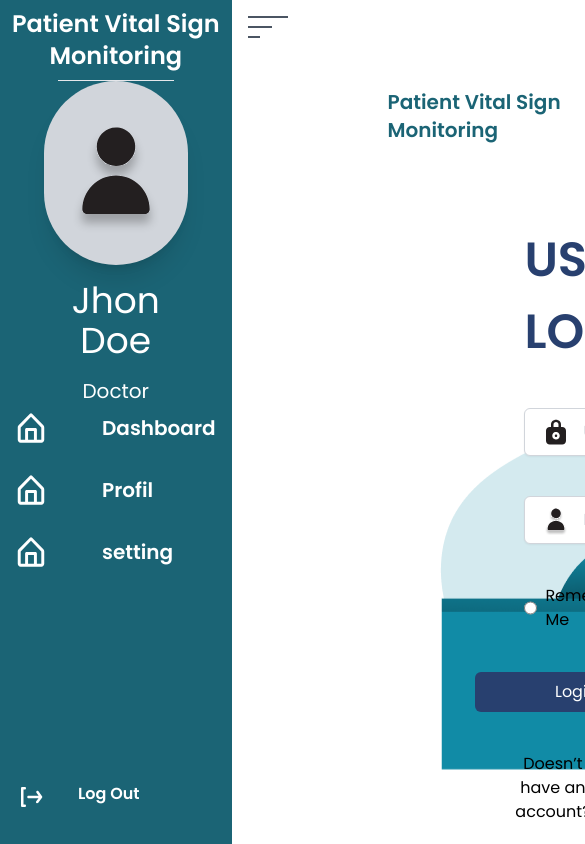
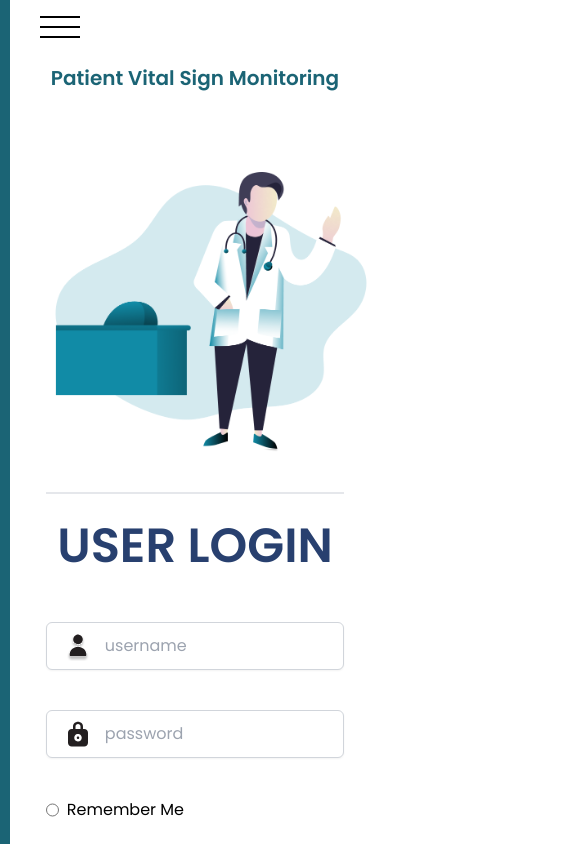
Before and after one commit to Aditkw43/System-Monitoring-Covid, a Vue app: page /dashboard/setting in a window 390 px wide. Shown: the top 844 px of the page, 585 px wide, since content can reach past the window. Built offline with nearby package versions, Linux system fonts and the light colour scheme; what prettier-plugin-tailwindcss would draw is missing.

Commit message:
integration authentication and fixing responsive mobile

```diff
--- a/src/components/Input/Input.vue
+++ b/src/components/Input/Input.vue
@@ -11,10 +11,10 @@
       </div>
       <div>
         <input
-          type="text"
-          class="focus:outline-none"
-          name="username"
-          id="username"
+          :type="typeInput"
+          class="w-full focus:outline-none"
+          :name="name"
+          id="input-component"
           autocomplete="off"
           :placeholder="placeholder"
           @input="(e) => $emit('input', e)"
@@ -52,6 +52,14 @@ export default {
       type: Boolean,
       default: false,
     },
+    name: {
+      type: String,
+      default: "username",
+    },
+    typeInput: {
+      type: String,
+      default: "",
+    },
   },
   components: {
     LockIcon,
--- a/src/layout/Container/Container.vue
+++ b/src/layout/Container/Container.vue
@@ -1,7 +1,7 @@
 <template>
   <div class="flex gap-4">
     <Sidebar />
-    <main class="w-full p-10">
+    <main class="w-full p-4 lg:p-10">
       <transition name="fade">
         <router-view></router-view>
       </transition>
--- a/src/layout/Sidebar/Sidebar.vue
+++ b/src/layout/Sidebar/Sidebar.vue
@@ -1,29 +1,33 @@
 <template>
   <div
     :class="[
-      'flex h-[100vh] w-[400px] gap-4 text-white transition-margin duration-500 ease-in-out',
-      isActive ? '' : '-ml-[270px]',
+      'flex h-[100vh] w-full gap-4 text-white transition-margin duration-500 ease-in-out lg:relative lg:w-[400px]',
+      isActive ? 'fixed' : 'absolute -ml-[380px] lg:-ml-[265px]',
     ]"
   >
-    <div class="flex h-full w-10/12 flex-col justify-between bg-sapphire pb-6">
-      <div class="center flex h-4/6 flex-col justify-around">
+    <div
+      class="flex h-full w-full flex-col items-center justify-between bg-sapphire p-0 lg:w-10/12 lg:pb-6"
+    >
+      <div
+        class="center mt-8 flex h-full flex-col justify-around lg:m-0 lg:h-4/6"
+      >
         <div class="mt-2 text-2xl">
           <h1 class="mb-2 text-center font-semibold">
             Patient Vital Sign Monitoring
           </h1>
           <hr class="m-auto w-6/12" />
         </div>
-        <div class="flex flex-col gap-4 px-11 text-center">
+        <div class="flex flex-col gap-4 text-center">
           <div
-            class="flex items-center justify-center rounded-full bg-gray-300 py-8 shadow-xl"
+            class="m-auto flex w-6/12 items-center justify-center rounded-full bg-gray-300 py-8 shadow-xl lg:w-8/12"
           >
-            <PersonIcon width="120" height="120" />
+            <PersonIcon width="100" height="100" />
           </div>
           <h1 class="text-4xl">Jhon Doe</h1>
           <p class="text-xl">Doctor</p>
         </div>
-        <div class="">
-          <ul class="flex flex-col gap-4 text-xl font-semibold">
+        <div>
+          <ul class="flex flex-col justify-center gap-4 text-xl font-semibold">
             <li
               v-for="(item, index) in menu"
               :key="index"
@@ -36,7 +40,7 @@
                 width="30"
                 height="30"
                 fill="#fff"
-                :class="[{ 'absolute right-2': !isActive }]"
+                :class="[{ 'right-2 lg:absolute': !isActive }]"
               />
               <span>{{ item.name }}</span>
             </li>
@@ -46,27 +50,34 @@
 
       <div
         class="relative flex cursor-pointer gap-8 py-2 px-4 font-semibold hover:bg-black/30"
+        @click="logout()"
       >
         <logoutIcon
           width="30"
           height="30"
-          :class="[{ 'absolute right-2 top-1': !isActive }]"
+          :class="[{ 'right-2 top-1 lg:absolute': !isActive }]"
           fill="#fff"
         />
         <span>Log Out</span>
       </div>
     </div>
-    <div @click="handleClickNav()" class="mt-4 cursor-pointer space-y-2">
-      <div class="h-0.5 w-10 bg-gray-600"></div>
+    <div
+      @click="handleClickNav()"
+      :class="[
+        'fixed top-0 mt-4 cursor-pointer space-y-2 lg:static',
+        isActive ? 'right-2' : 'left-10 lg:-right-12',
+      ]"
+    >
+      <div class="h-0.5 w-10 bg-black lg:bg-gray-600"></div>
       <div
         :class="[
-          'transition-slowest ease h-0.5 transform bg-gray-600 transition-width duration-1000',
+          'transition-slowest ease h-0.5 transform bg-black transition-width duration-1000 lg:bg-gray-600',
           isActive ? 'w-6' : 'w-10',
         ]"
       ></div>
       <div
         :class="[
-          'transition-slowest ease h-0.5 transform bg-gray-600 transition-width duration-1000',
+          'transition-slowest ease h-0.5 transform bg-black transition-width duration-1000 lg:bg-gray-600',
           isActive ? 'w-3' : 'w-10',
         ]"
       ></div>
@@ -90,7 +101,7 @@ export default {
   data() {
     return {
       menu,
-      isActive: true,
+      isActive: false,
     };
   },
   methods: {
@@ -108,6 +119,10 @@ export default {
         }
       }
     },
+    logout() {
+      localStorage.clear("token");
+      this.$router.push("/");
+    },
   },
 };
 </script>
--- a/src/pages/Home/Form/Form.vue
+++ b/src/pages/Home/Form/Form.vue
@@ -1,6 +1,9 @@
 <template>
-  <div class="w-6/12">
-    <div v-if="AUTH === 'login'" class="">
+  <div class="m-auto w-10/12 p-0 pb-10 lg:w-6/12 lg:pr-10">
+    <div
+      v-if="AUTH === 'login'"
+      class="mt-10 border-t-2 pt-4 lg:m-0 lg:border-none lg:p-0"
+    >
       <Login />
     </div>
     <div v-else>
--- a/src/pages/Home/Home.vue
+++ b/src/pages/Home/Home.vue
@@ -1,31 +1,60 @@
 <template>
-  <div>
+  <div class="max-w-[1440px]">
     <div
-      class="text-saphire mb-8 py-12 px-11 text-xl font-semibold text-sapphire"
+      class="text-saphire mb-8 flex items-center justify-center gap-4 text-center text-xl font-semibold text-sapphire lg:relative lg:inline lg:text-left"
     >
-      <h1>Patient Vital Sign Monitoring</h1>
+      <ChevronIcon
+        v-if="AUTH === 'register'"
+        class="initial lg:hidden"
+        width="20"
+        height="20"
+        position="left"
+        @click="toLogin()"
+      />
+      <h1 class="py-12 lg:px-11">Patient Vital Sign Monitoring</h1>
     </div>
     <div
       :class="[
-        'w-4xl flex h-[80vh] justify-end bg-no-repeat',
-        AUTH === 'login' ? 'bg-docktorIllustration' : 'bg-nurseIllustration',
+        'w-4xl h-[80vh] justify-end bg-no-repeat hover:bg-[10%] lg:flex',
+        // AUTH === 'login' ? 'bg-docktorIllustration' : 'bg-nurseIllustration',
       ]"
     >
+      <div class="block w-[100vw]">
+        <img
+          :src="AUTH === 'login' ? DocktorIllustration : NurseIllustration"
+          alt=""
+          class="w-auto"
+        />
+      </div>
       <Form />
     </div>
   </div>
 </template>
 
 <script>
-import { mapGetters } from "vuex";
+import { mapGetters, mapMutations } from "vuex";
 import Form from "./Form/Form.vue";
+import DocktorIllustration from "@/assets/images/docktor-illustration.png";
+import NurseIllustration from "@/assets/images/nurse-illustration.png";
+import ChevronIcon from "@/assets/svg/chevron-icon.vue";
+
 export default {
   name: "login-page",
   components: {
     Form,
+    ChevronIcon,
+  },
+  data() {
+    return {
+      DocktorIllustration,
+      NurseIllustration,
+    };
   },
   computed: {
     ...mapGetters(["AUTH"]),
+  },
+  methods: {
+    ...mapMutations(["toLogin"]),
   },
 };
 </script>
--- a/src/pages/Home/components/Login/Login.vue
+++ b/src/pages/Home/components/Login/Login.vue
@@ -1,20 +1,33 @@
 <template>
-  <div class="m-auto flex w-8/12 max-w-[450px] flex-col gap-10">
+  <div class="m-auto flex flex-col gap-10">
     <div class="text-center text-[48px] font-semibold text-indigo">
       <h1>USER LOGIN</h1>
     </div>
-    <Input :useIcon="true" placeholder="Username">
+
+    <Input
+      :useIcon="true"
+      name="username"
+      placeholder="username"
+      @input="(e) => handleInput(e)"
+    >
+      <PersonIcon width="30" height="30" />
+    </Input>
+
+    <Input
+      :useIcon="true"
+      name="password"
+      placeholder="password"
+      typeInput="password"
+      @input="(e) => handleInput(e)"
+    >
       <LockIcon width="30" height="30" />
-    </Input>
-    <Input :useIcon="true" placeholder="Password">
-      <PersonIcon width="30" height="30" />
     </Input>
 
     <div class="flex w-full justify-start gap-2">
       <input type="radio" />
       <span>Remember Me</span>
     </div>
-    <div class="flex justify-center">
+    <div class="lg:flex lg:justify-center">
       <Button text="Login" type="primary" @click="handleClick(e)" />
     </div>
     <div class="flex flex-row justify-center gap-2 text-center">
@@ -32,6 +45,7 @@ import LockIcon from "@/assets/svg/lock-icon.vue";
 import PersonIcon from "@/assets/svg/person-icon.vue";
 import Button from "@/components/Button/Button.vue";
 import { mapMutations } from "vuex";
+
 export default {
   name: "login-component",
   components: {
@@ -41,12 +55,42 @@ export default {
     Button,
   },
   data() {
-    return {};
+    return {
+      data: {
+        username: "",
+        password: "",
+      },
+    };
   },
   methods: {
     ...mapMutations(["toRegister"]),
-    handleClick(e) {
-      console.log(e);
+    handleClick() {
+      const auth = this.authentication(this.data.username, this.data.password);
+      if (auth === true) {
+        localStorage.setItem("auth", "true");
+        this.$router.push("/dashboard");
+      } else {
+        alert(auth);
+      }
+    },
+    handleInput(event) {
+      this.data[event.target.name] = event.target.value;
+    },
+    authentication(username, password) {
+      const data = JSON.parse(localStorage.getItem("token"));
+      console.log(data);
+      if (data) {
+        if (data.username === username && data.password === password) {
+          return true;
+        }
+        if (data.username === username && data.password !== password) {
+          return "password salah silahkan coba lagi!";
+        }
+        if (data.username !== username && data.password === password) {
+          return "username salah silahkan coba lagi!";
+        }
+      }
+      return "username dan password salah silahkan registrasi terlebih dahulu!";
     },
   },
 };
--- a/src/pages/Home/components/Register/Register.vue
+++ b/src/pages/Home/components/Register/Register.vue
@@ -1,27 +1,55 @@
 <template>
-  <div class="m-auto flex w-8/12 max-w-[450px] flex-col gap-10">
+  <div class="m-auto flex flex-col gap-10">
     <div
       class="flex items-center text-center text-[48px] font-semibold text-indigo"
     >
-      <chevronIcon width="30" height="30" position="left" @click="toLogin()" />
+      <chevronIcon
+        class="invisible lg:visible"
+        width="30"
+        height="30"
+        position="left"
+        @click="toLogin()"
+      />
       <h1 class="w-full">REGISTER</h1>
     </div>
     <div class="flex flex-col gap-4">
-      <Input :useIcon="true" placeholder="Username">
+      <Input
+        :useIcon="true"
+        name="username"
+        placeholder="Username"
+        @input="(e) => handleInput(e)"
+      >
         <PersonIcon width="30" height="30" />
       </Input>
-      <Input :useIcon="true" placeholder="Nomor Register">
+      <Input
+        :useIcon="true"
+        name="nomor register"
+        placeholder="Nomor Register"
+        @input="(e) => handleInput(e)"
+      >
         <PenIcon width="30" height="30" />
       </Input>
-      <Input :useIcon="true" placeholder="Password">
+      <Input
+        :useIcon="true"
+        name="password"
+        placeholder="Password"
+        typeInput="password"
+        @input="(e) => handleInput(e)"
+      >
         <LockIcon width="30" height="30" />
       </Input>
-      <Input :useIcon="true" placeholder="Confirm Password">
+      <Input
+        :useIcon="true"
+        name="confirm password"
+        placeholder="Confirm Password"
+        typeInput="password"
+        @input="(e) => handleInput(e)"
+      >
         <approvedIcon width="30" height="30" />
       </Input>
     </div>
-    <div class="flex justify-center">
-      <Button text="Sign Up" type="primary" @click="handleClick(e)" />
+    <div class="lg:flex lg:justify-center">
+      <Button text="Sign Up" type="primary" @click="signUp()" />
     </div>
   </div>
 </template>
@@ -35,6 +63,8 @@ import PenIcon from "@/assets/svg/pen-icon.vue";
 import Button from "@/components/Button/Button.vue";
 import { mapGetters, mapMutations } from "vuex";
 import chevronIcon from "@/assets/svg/chevron-icon.vue";
+import { formated } from "@/app/utils";
+
 export default {
   name: "register-component",
   components: {
@@ -47,15 +77,32 @@ export default {
     chevronIcon,
   },
   data() {
-    return {};
+    return {
+      data: {
+        username: "",
+        password: "",
+        nomorRegister: 0,
+        confirmPassword: "",
+      },
+    };
   },
   computed: {
     ...mapGetters(["AUTH"]),
   },
   methods: {
     ...mapMutations(["toLogin"]),
-    handleClick(e) {
-      console.log(e);
+    signUp() {
+      localStorage.setItem("token", JSON.stringify(this.data));
+      if (this.data.password === this.data.confirmPassword) {
+        alert("success");
+        return setTimeout(() => {
+          this.toLogin();
+        }, 1000);
+      }
+      return alert("password tidak cocok!");
+    },
+    handleInput(event) {
+      this.data[formated(event.target.name)] = event.target.value;
     },
   },
 };
--- a/tailwind.config.cjs
+++ b/tailwind.config.cjs
@@ -18,7 +18,8 @@ module.exports = {
     },
     transitionProperty: {
       'width': 'width',
-      'margin': 'margin'
+      'margin': 'margin',
+      'position': 'position'
     },
   },
   plugins: [require('prettier-plugin-tailwindcss')],
```
Also changed, not shown: src/app/utils/index.js (+16 -2 lines), src/pages/Dashboard/Dashboard.vue (+16 -6 lines).
